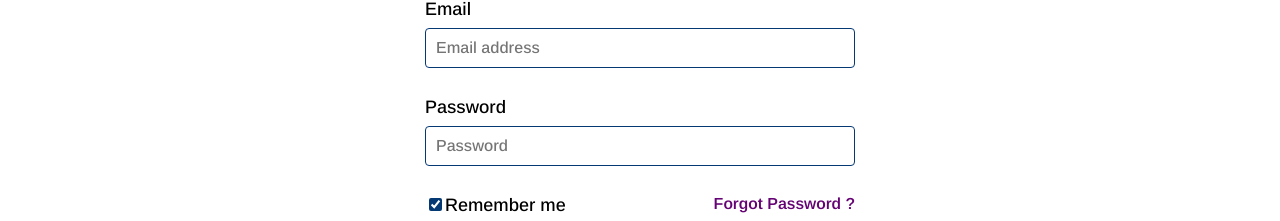
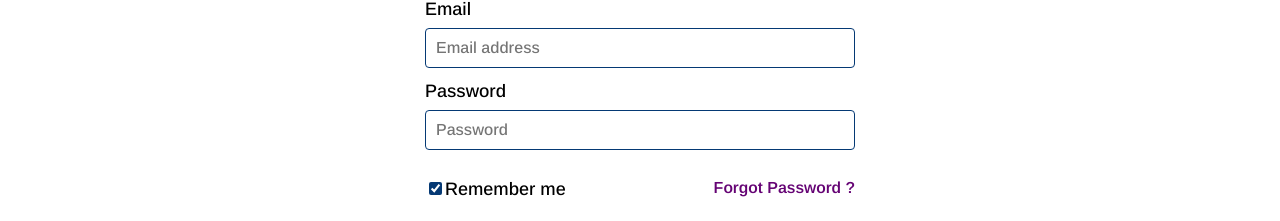
Before and after one commit to omerffaruk/Goal-app-CYF-final-project-1, a React (Create React App) app in the folder client/: page / in a window 1280 px wide. Shown: the part 366-587 px from the top of the page. Built offline with nearby package versions, Linux system fonts and the light colour scheme; no server answers.

Commit message:
refactor: delete margin bottom

```diff
--- a/client/src/pages/SignUp.css
+++ b/client/src/pages/SignUp.css
@@ -10,9 +10,6 @@
   font-weight: 700;
 }
 
-.form-field {
-  margin-bottom: 1em;
-}
 
 .form-field input {
   width: 100%;
```
